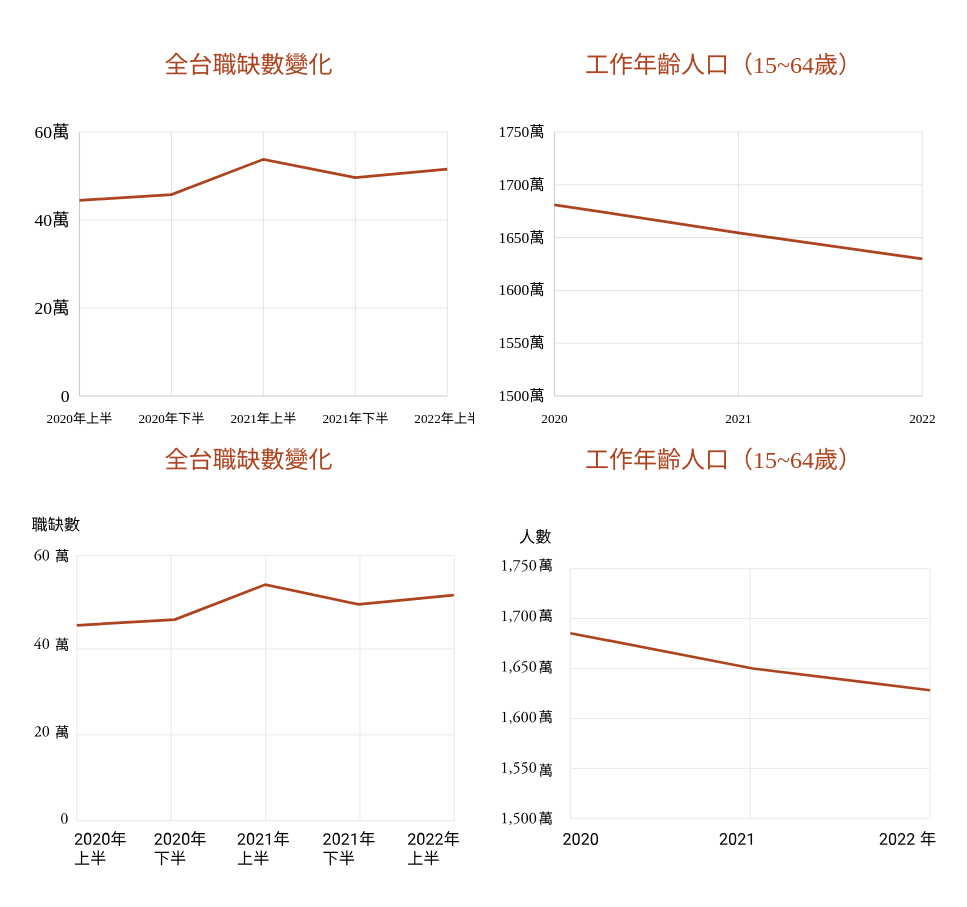
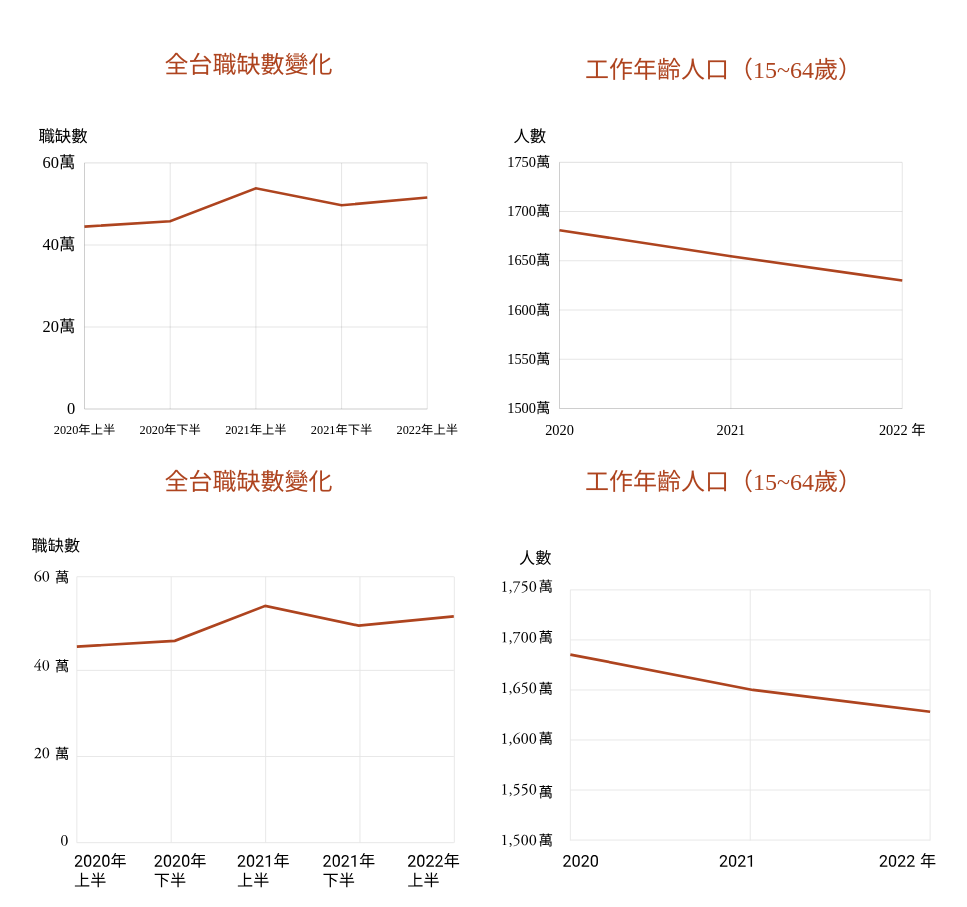
Before and after one commit to HongyiLiou/cheers-white-paper, a plain HTML site: page index.html in a window 1280 px wide. Shown: the part 4490-5397 px from the top of the page, without its empty margins (154-1121 px from the left). Drawn offline with nearby package versions, Linux system fonts and the light colour scheme.

Commit message:
更新 折線圖rwd

```diff
--- a/assets/js/front-end/main-bk.js
+++ b/assets/js/front-end/main-bk.js
@@ -1,3 +1,46 @@
+const chartTransformX = 60;
+const chartTransformY = 40;
+let windowWidth = window.innerWidth;
+let viewBoxSize = {};
+function setViewBox() {
+  viewBoxSize = {
+    width: 470,
+    height: 360
+  };
+  if (windowWidth <= 1399) {
+    viewBoxSize = {
+      width: 440,
+      height: 320
+    }
+  }
+  if (windowWidth <= 1199) {
+    viewBoxSize = {
+      width: 700,
+      height: 430
+    }
+  }
+  if (windowWidth <= 991) {
+    viewBoxSize = {
+      width: 500,
+      height: 430
+    }
+  }
+  if (windowWidth <= 767) {
+    viewBoxSize = {
+      width: 400,
+      height: 300
+    }
+  }
+  if (windowWidth <= 575) {
+    viewBoxSize = {
+      width: windowWidth - 40,
+      height: (windowWidth - 40) * 0.84
+    }
+  }
+}
+setViewBox();
+
+
 function initTwVacanciesLineChart(targetWidth, targetHeight) {
   var twVacancies = d3.select("#tw-vacancies_line-chart");
   twVacancies.html("");
@@ -34,11 +77,12 @@ function initTwVacanciesLineChart(targetWidth, targetHeight) {
 
   twVacancies.attr({
     width: parentWidth,
-    height: 0.7319391634980988 * parentWidth,
-    viewBox: `0 0 ${0.8365019011406845 * parentWidth} ${0.6653992395437263 * parentWidth}`,
+    height: 0.78 * parentWidth,
+    viewBox: `0 0 ${viewBoxSize.width} ${viewBoxSize.height}`,
   });
 
   var scaleX = d3.scale.linear().range([0, width]).domain([0, 4]);
+  console.log(scaleX(1))
 
   var scaleY = d3.scale.linear().range([height, 0]).domain([0, 600000]);
 
@@ -86,7 +130,11 @@ function initTwVacanciesLineChart(targetWidth, targetHeight) {
     stroke: "#AE441F",
     "stroke-width": "2.5px",
     fill: "none",
-    transform: "translate(35,20)", //折線圖也要套用 translate
+    transform: `translate(${chartTransformX}, ${chartTransformY})`, //折線圖也要套用 translate
+  }).style({
+    "stroke-dasharray": 1000,
+    "stroke-dashoffset": 1000,
+    animation: "dash 2s linear forwards"
   });
 
   // Axis Grid line
@@ -96,13 +144,13 @@ function initTwVacanciesLineChart(targetWidth, targetHeight) {
     .attr({
       fill: "none",
       stroke: "rgba(0,0,0,.1)",
-      transform: "translate(35," + (height + 20) + ")",
+      transform: `translate(${chartTransformX},${height + chartTransformY})`,
     });
 
   twVacancies.append("g").call(axisYGrid).attr({
     fill: "none",
     stroke: "rgba(0,0,0,.1)",
-    transform: "translate(35,20)",
+    transform: `translate(${chartTransformX},${chartTransformY})`,
   });
 
   // Axis
@@ -111,7 +159,7 @@ function initTwVacanciesLineChart(targetWidth, targetHeight) {
     .call(axisX)
     .attr({
       fill: "none",
-      transform: "translate(35," + (height + 20) + ")",
+      transform: `translate(${chartTransformX},${height + chartTransformY})`,
     })
     .selectAll("text")
     .attr({
@@ -127,7 +175,7 @@ function initTwVacanciesLineChart(targetWidth, targetHeight) {
     .call(axisY)
     .attr({
       fill: "none",
-      transform: "translate(35,20)",
+      transform: `translate(${chartTransformX}, ${chartTransformY})`,
     })
     .selectAll("text")
     .attr({
@@ -137,6 +185,15 @@ function initTwVacanciesLineChart(targetWidth, targetHeight) {
     .style({
       "font-size": "16px",
     });
+
+  twVacancies.append("text")
+    .attr({
+      "class": "x label",
+      "transform": `translate(${chartTransformX}, ${chartTransformY})`,
+      x: -45,
+      y: -20
+    })
+    .text("職缺數");
 }
 
 function initWorkPeopleLineChart() {
@@ -167,8 +224,8 @@ function initWorkPeopleLineChart() {
 
   workPeople.attr({
     width: parentWidth,
-    height: 0.7319391634980988 * parentWidth,
-    viewBox: `0 0 ${0.8365019011406845 * parentWidth} ${0.6653992395437263 * parentWidth}`,
+    height: 0.76 * parentWidth,
+    viewBox: `0 0 ${viewBoxSize.width} ${viewBoxSize.height}`,
   });
 
   var scaleX = d3.scale.linear().range([0, width]).domain([0, 2]);
@@ -187,7 +244,7 @@ function initWorkPeopleLineChart() {
   var axisXTick = {
     0: "2020",
     1: "2021",
-    2: "2022",
+    2: "2022 年",
   };
   var axisX = d3.svg
     .axis()
@@ -217,7 +274,11 @@ function initWorkPeopleLineChart() {
     stroke: "#AE441F",
     "stroke-width": "2.5px",
     fill: "none",
-    transform: "translate(35,20)", //折線圖也要套用 translate
+    transform: `translate(${chartTransformX}, ${chartTransformY})`, //折線圖也要套用 translate
+  }).style({
+    "stroke-dasharray": 1000,
+    "stroke-dashoffset": 1000,
+    animation: "dash 2s linear forwards"
   });
 
   // Axis Grid line
@@ -227,13 +288,13 @@ function initWorkPeopleLineChart() {
     .attr({
       fill: "none",
       stroke: "rgba(0,0,0,.1)",
-      transform: "translate(35," + (height + 20) + ")",
+      transform: `translate(${chartTransformX},${height + chartTransformY})`,
     });
 
   workPeople.append("g").call(axisYGrid).attr({
     fill: "none",
     stroke: "rgba(0,0,0,.1)",
-    transform: "translate(35,20)",
+    transform: `translate(${chartTransformX}, ${chartTransformY})`,
   });
 
   // Axis
@@ -242,23 +303,7 @@ function initWorkPeopleLineChart() {
     .call(axisX)
     .attr({
       fill: "none",
-      transform: "translate(35," + (height + 20) + ")",
-    })
-    .selectAll("text")
-    .attr({
-      fill: "#000",
-      stroke: "none",
-    })
-    .style({
-      "font-size": "12px",
-    });
-
-    workPeople
-    .append("g")
-    .call(axisY)
-    .attr({
-      fill: "none",
-      transform: "translate(35,20)",
+      transform: `translate(${chartTransformX},${height + chartTransformY})`,
     })
     .selectAll("text")
     .attr({
@@ -269,17 +314,36 @@ function initWorkPeopleLineChart() {
       "font-size": "14px",
     });
 
-  //  workPeople.append("text")
-  //   .attr("class", "label, y")
-  //   .attr("text-anchor", "end")
-  //   .attr("y", 0)
-  //   .attr("dy", ".75em")
-  //   .text("人數")
-  //   .attr("transform", "rotate(-90)");
+    workPeople
+    .append("g")
+    .call(axisY)
+    .attr({
+      fill: "none",
+      transform: `translate(${chartTransformX}, ${chartTransformY})`,
+    })
+    .selectAll("text")
+    .attr({
+      fill: "#000",
+      stroke: "none",
+    })
+    .style({
+      "font-size": "14px",
+    });
+
+    workPeople.append("text")
+      .attr({
+        "class": "x label",
+        "transform": `translate(${chartTransformX}, ${chartTransformY})`,
+        x: -45,
+        y: -20
+      })
+      .text("人數");
 }
 
 function d3Resize() {
   d3.select(window).on("resize", function() {
+    windowWidth = window.innerWidth;
+    setViewBox();
     initTwVacanciesLineChart();
     initWorkPeopleLineChart();
   });
--- a/assets/style/front-end/sass/_main-bk.sass
+++ b/assets/style/front-end/sass/_main-bk.sass
@@ -5,6 +5,9 @@
 
   @media screen and ( max-width: 1199px )
     flex-wrap: wrap
+
+  @media screen and ( max-width: 575px )
+    padding: 0
 
   .flex-item-wrap
     width: 50%
--- a/index.html
+++ b/index.html
@@ -11,6 +11,13 @@
     <link rel="stylesheet" href="./assets/style/front-end/css/main.css">
     <script type="text/javascript" src="https://cdnjs.cloudflare.com/ajax/libs/jquery/3.2.1/jquery.min.js"></script>
     <script src="http://d3js.org/d3.v3.min.js"></script>
+    <style>
+      @keyframes dash {
+        to {
+          stroke-dashoffset: 0;
+        }
+      }
+    </style>
   </head>
 
   <body>
```
Also changed, not shown: assets/style/front-end/css/main.css.
